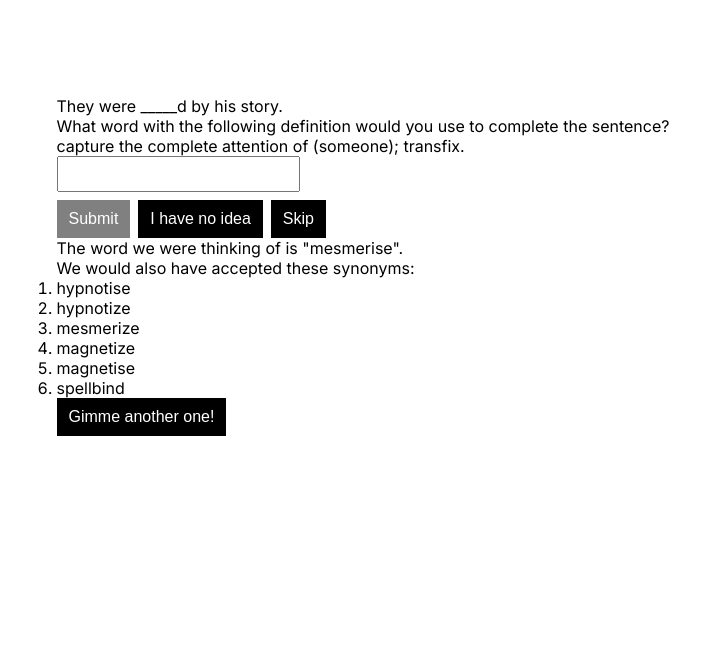
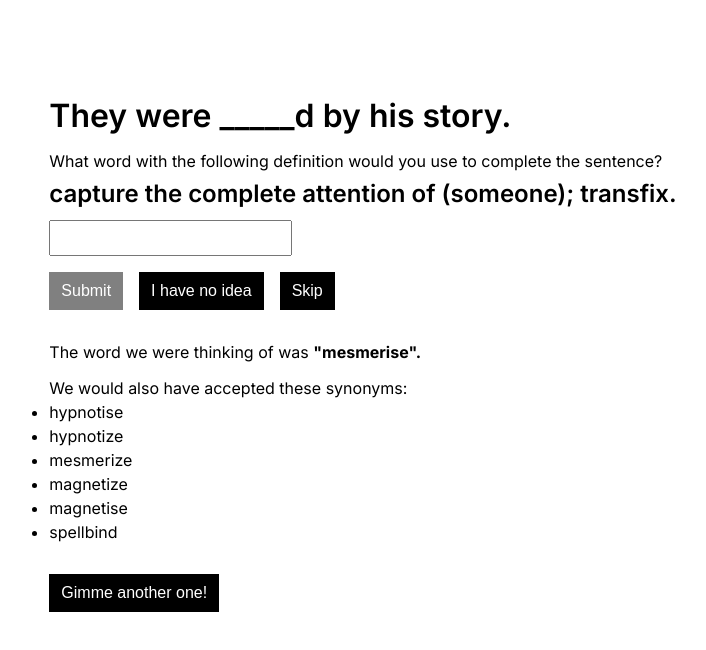
Before and after one commit to dierat/drawing-a-blank, a Next.js app: page / in a window 1280 px wide. Both pictures are taken after a click on the button "I have no idea". Shown: the top 650 px of the page, without its empty margins (277-983 px from the left). Built offline with nearby package versions, Linux system fonts and the light colour scheme.

Commit message:
adding spacing

```diff
--- a/src/pages/index.tsx
+++ b/src/pages/index.tsx
@@ -79,11 +79,11 @@ export default function Home() {
     return (
       <div className={styles.synonyms}>
       We would also have accepted these {userSubmittedSynonym && "other "}synonyms:
-      <ol>
+      <ul className={styles.synonymList}>
         {filteredSynonyms.map((synonym) => (
-          <li key={`synonym-${synonym}`}>{synonym}</li>
+          <li className={styles.synonym} key={`synonym-${synonym}`}>{synonym}</li>
         ))}
-      </ol>
+      </ul>
     </div>
     );
   };
@@ -101,12 +101,12 @@ export default function Home() {
       <main className={`${styles.main} ${inter.className}`}>
         <div>
           <div className={styles.question}>
-            <div>{exampleSentence}</div>
-            <div>What word with the following definition would you use to complete the sentence?</div>
-            <div>{randomWordData.definition}</div>
+            <div className={styles.exampleSentence}>{exampleSentence}</div>
+            <div className={styles.explanation}>What word with the following definition would you use to complete the sentence?</div>
+            <div className={styles.definition}>{randomWordData.definition}</div>
           </div>
 
-          <div>
+          <div className={styles.inputWrapper}>
             {/* TODO: add invisible label */}
             <input value={userSubmission} onChange={(event) => setUserSubmission(event.target.value)} onKeyUp={handleInputKeyUp}/>
           </div>
@@ -120,9 +120,9 @@ export default function Home() {
           {!gameIsRunning && <div className={styles.postGameInfo}>
             <div className={styles.reaction}>
               {userSubmittedTargetWord && <div>Damn, you're good! That's exacly the word we were thinking of 🥰</div>}
-              {userSubmittedSynonym && <div>Nice one! We were thinking of "{randomWordData.word}" but "{userSubmission}" is a good one too.</div>}
-              {userSubmittedIncorrectWord && <div>Oops, not quite! We were thinking of "{randomWordData.word}". Good try though!</div>}
-              {userGaveUp && <div>The word we were thinking of is "{randomWordData.word}".</div>}
+              {userSubmittedSynonym && <div>Nice one! We were thinking of <strong>"{randomWordData.word}"</strong> but <strong>"{userSubmission}"</strong> is a good one too.</div>}
+              {userSubmittedIncorrectWord && <div>Oops, not quite! We were thinking of <strong>"{randomWordData.word}".</strong> Good try though!</div>}
+              {userGaveUp && <div>The word we were thinking of was <strong>"{randomWordData.word}".</strong></div>}
             </div>
 
             <Synonyms />
--- a/src/styles/Home.module.css
+++ b/src/styles/Home.module.css
@@ -7,11 +7,47 @@
   min-height: 100vh;
 }
 
+.exampleSentence {
+  font-size: 2rem;
+  margin-bottom: 16px;
+  font-weight: 600;
+}
+
+.explanation {
+  margin-bottom: 8px;
+}
+
+.definition {
+  font-size: 1.5rem;
+  margin-bottom: 12px;
+  font-weight: 600;
+}
+
+.inputWrapper {
+  margin-bottom: 16px;
+}
+
 .options {
   display: block;
   margin-top: 8px;
 }
 
 .options > button:not(:last-child) {
-  margin-right: 8px;
+  margin-right: 16px;
 }
+
+.reaction {
+  margin-top: 32px;
+}
+
+.synonyms {
+  margin-top: 16px;
+}
+
+.synonym {
+  margin-top: 4px;
+}
+
+.loadNextGame {
+  margin-top: 32px;
+}
```
